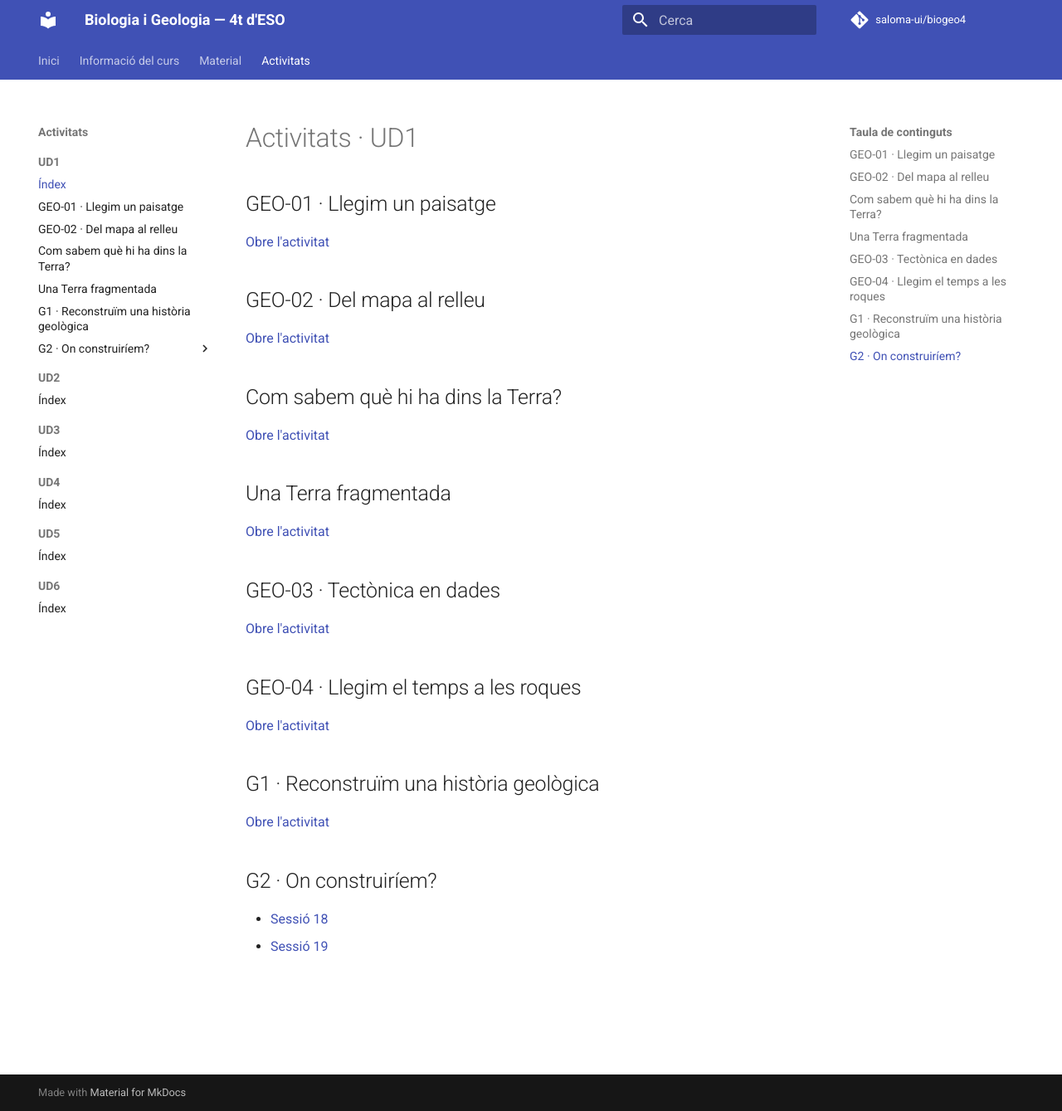
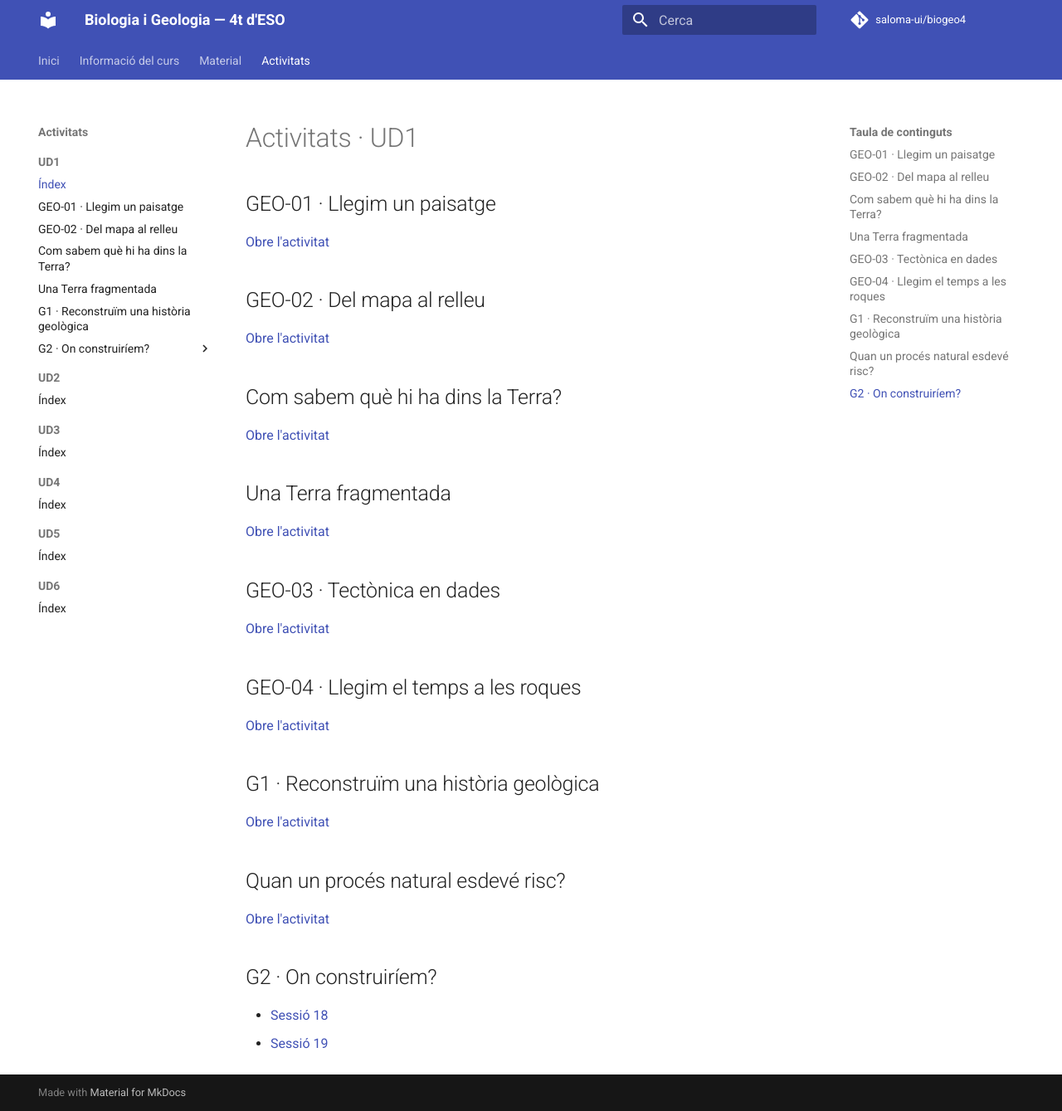
Before and after one commit to saloma-ui/biogeo4, an MkDocs documentation site: the page built from docs/activitats/ud1/index.md, in a window 1280 px wide and 1339 px high. Shown: the whole window at 83% size. Built offline with MkDocs 1.6.1 and Material for MkDocs 9.7.7, drawn with Linux system fonts in a browser that asks for light colours; comment, search, counter and statistics services are not loaded.

Commit message:
Enllaça S15 de riscos a l'índex de la UD1

```diff
--- a/docs/activitats/ud1/index.md
+++ b/docs/activitats/ud1/index.md
@@ -28,6 +28,10 @@
 
 [Obre l'activitat](g1/g1.md)
 
+## Quan un procés natural esdevé risc?
+
+[Obre l'activitat](riscos/index.md)
+
 ## G2 · On construiríem?
 
 - [Sessió 18](g2/g2_sessio_18.md)
```
